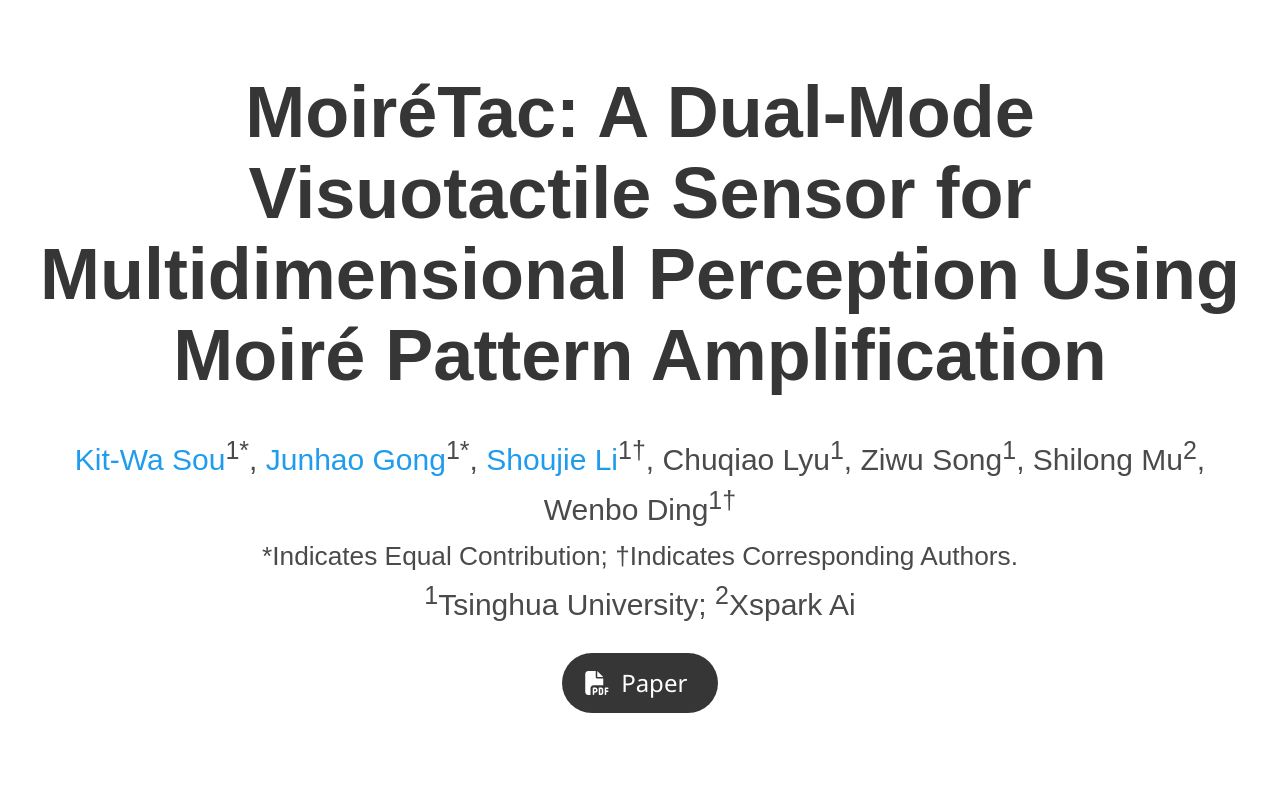
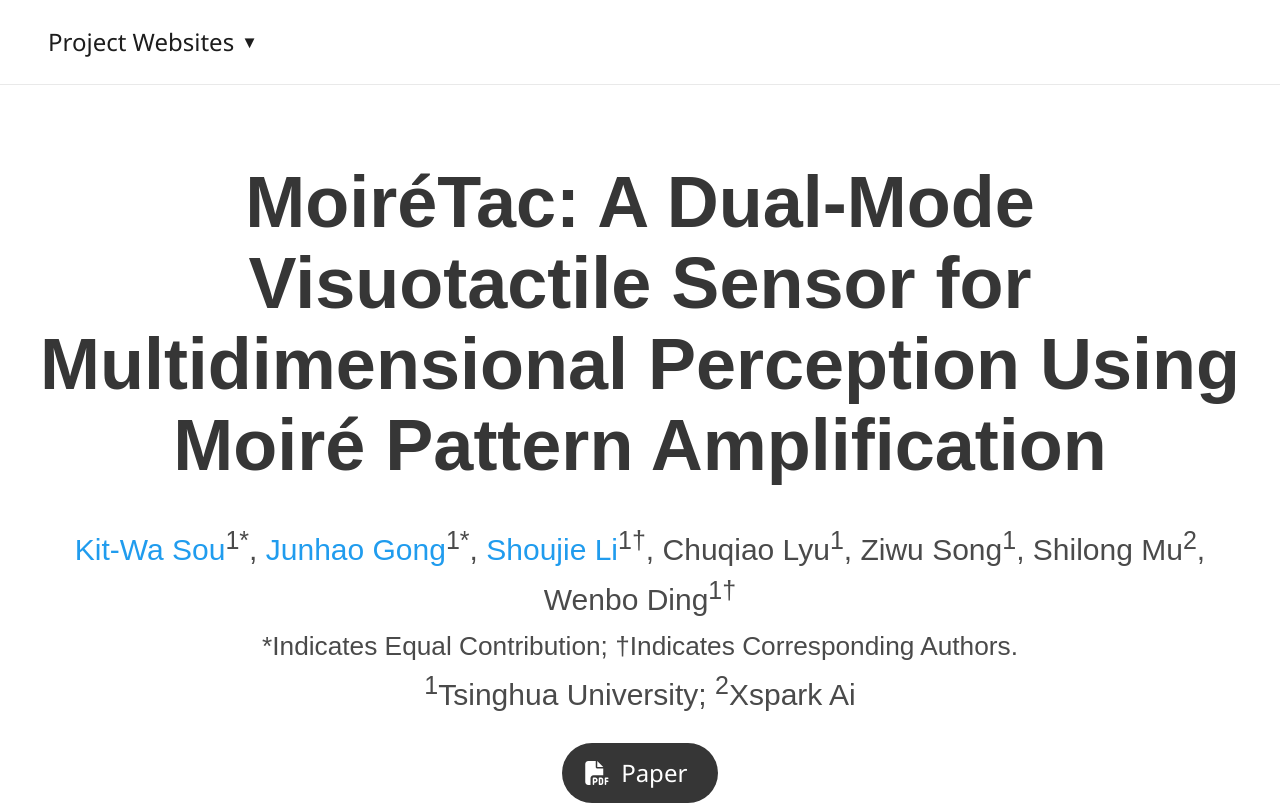
Before and after one commit to JUMP-HOWL/MoireTac, a plain HTML site: page index.html in a window 1280 px wide. Shown: the top 806 px of the page. Drawn offline with nearby package versions, Linux system fonts and the light colour scheme; some icons are missing; a web font is replaced by a local one.

Commit message:
Add unified navigation bar with dropdown menu
- Add navigation bar matching al-folio theme style
- Left-aligned layout consistent with personal homepage
- Dropdown menu for easy navigation between Home, MoiréTac, and UltraTac
- White background, blue hover effect, matching brand colors

```diff
--- a/index.html
+++ b/index.html
@@ -43,9 +43,130 @@
     body {
       zoom: 1.5;
     }
+    /* Navigation bar styles - matching al-folio theme exactly */
+    .project-navbar {
+      position: fixed;
+      top: 0;
+      left: 0;
+      right: 0;
+      z-index: 1000;
+      background-color: #ffffff;
+      border-bottom: 1px solid #e8e8e8;
+      opacity: 0.95;
+      box-shadow: none;
+      padding: 0.5rem 1rem;
+    }
+    .project-navbar .container {
+      max-width: 930px;
+      margin: 0 auto;
+      padding: 0;
+      display: flex;
+      justify-content: flex-start;
+      align-items: center;
+    }
+    .project-nav-list {
+      display: flex;
+      list-style: none;
+      margin: 0;
+      padding: 0;
+      align-items: center;
+      flex-wrap: nowrap;
+    }
+    .project-nav-item {
+      position: relative;
+    }
+    .project-nav-link {
+      display: block;
+      padding: 0.5rem 1rem;
+      color: #111111;
+      text-decoration: none;
+      transition: color 0.2s ease-in-out;
+      cursor: pointer;
+      font-size: 1rem;
+      font-weight: 400;
+      white-space: nowrap;
+    }
+    .project-nav-link:hover {
+      color: #0076df;
+      text-decoration: none;
+    }
+    .project-nav-dropdown .project-nav-link {
+      display: flex;
+      align-items: center;
+      gap: 0.3rem;
+    }
+    .nav-arrow {
+      font-size: 0.7rem;
+    }
+    .project-nav-menu {
+      display: none;
+      position: absolute;
+      top: 100%;
+      left: 0;
+      margin-top: 0.5rem;
+      background-color: #ffffff;
+      border: 1px solid #e8e8e8;
+      border-radius: 0.25rem;
+      min-width: 180px;
+      box-shadow: 0 0.5rem 1rem rgba(0, 0, 0, 0.15);
+    }
+    .project-nav-menu.show {
+      display: block;
+    }
+    .project-nav-menu a {
+      display: block;
+      padding: 0.5rem 1rem;
+      color: #111111;
+      text-decoration: none;
+      transition: all 0.2s ease-in-out;
+      white-space: nowrap;
+    }
+    .project-nav-menu a:hover {
+      color: #0076df;
+      background-color: #ffffff;
+    }
+    /* Add padding to body to account for fixed nav */
+    body {
+      padding-top: 60px;
+    }
   </style>
 </head>
 <body>
+
+<!-- Navigation Bar -->
+<nav class="project-navbar">
+  <div class="container">
+    <ul class="project-nav-list">
+      <li class="project-nav-item project-nav-dropdown">
+        <a class="project-nav-link" onclick="toggleProjectNav(event)">
+          <span>Project Websites</span>
+          <span class="nav-arrow">▼</span>
+        </a>
+        <div class="project-nav-menu" id="projectNavMenu">
+          <a href="https://junhaogong.top/">Home</a>
+          <a href="https://moiretac.junhaogong.top/">MoiréTac</a>
+          <a href="https://ultratac.junhaogong.top/">UltraTac</a>
+        </div>
+      </li>
+    </ul>
+  </div>
+</nav>
+
+<script>
+function toggleProjectNav(event) {
+  event.preventDefault();
+  const menu = document.getElementById('projectNavMenu');
+  menu.classList.toggle('show');
+}
+
+// Close dropdown when clicking outside
+document.addEventListener('click', function(event) {
+  const dropdown = document.querySelector('.project-nav-dropdown');
+  if (!dropdown.contains(event.target)) {
+    document.getElementById('projectNavMenu').classList.remove('show');
+  }
+});
+</script>
 
 
 <section class="hero">
```
